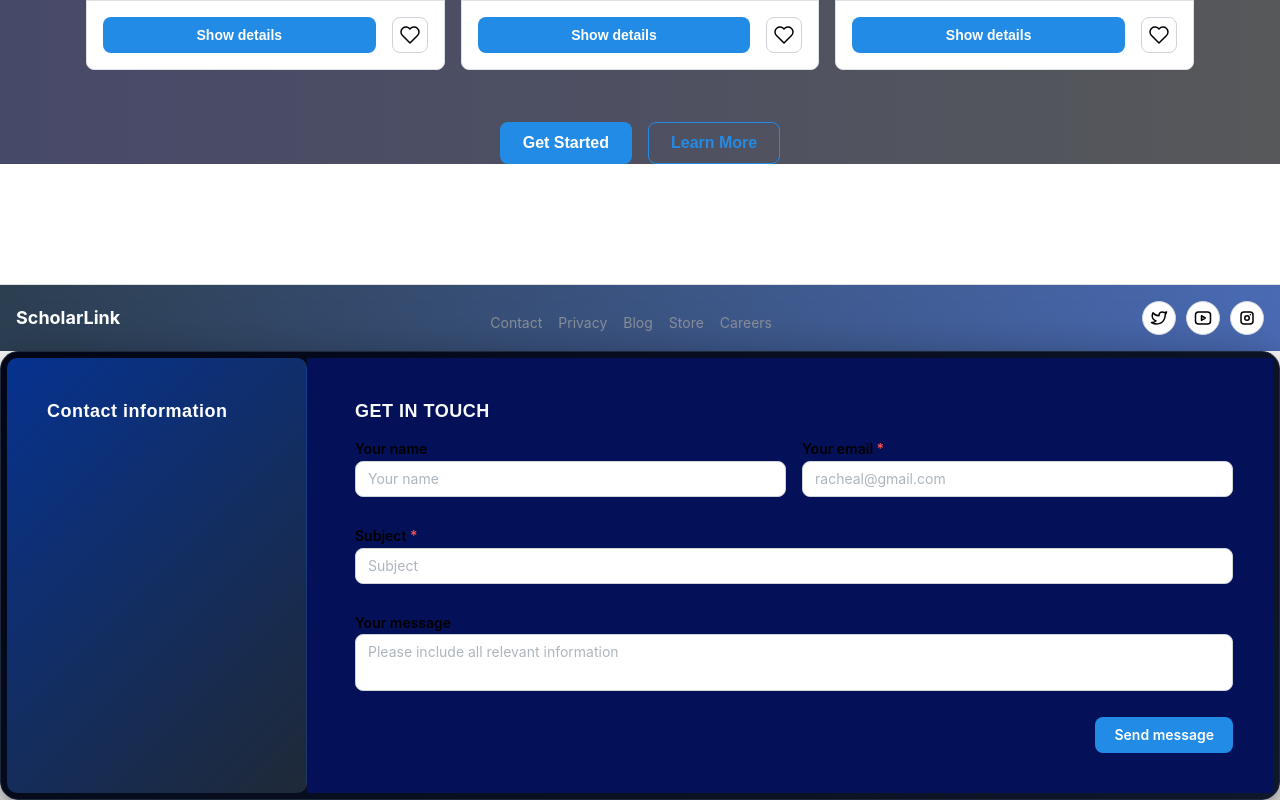
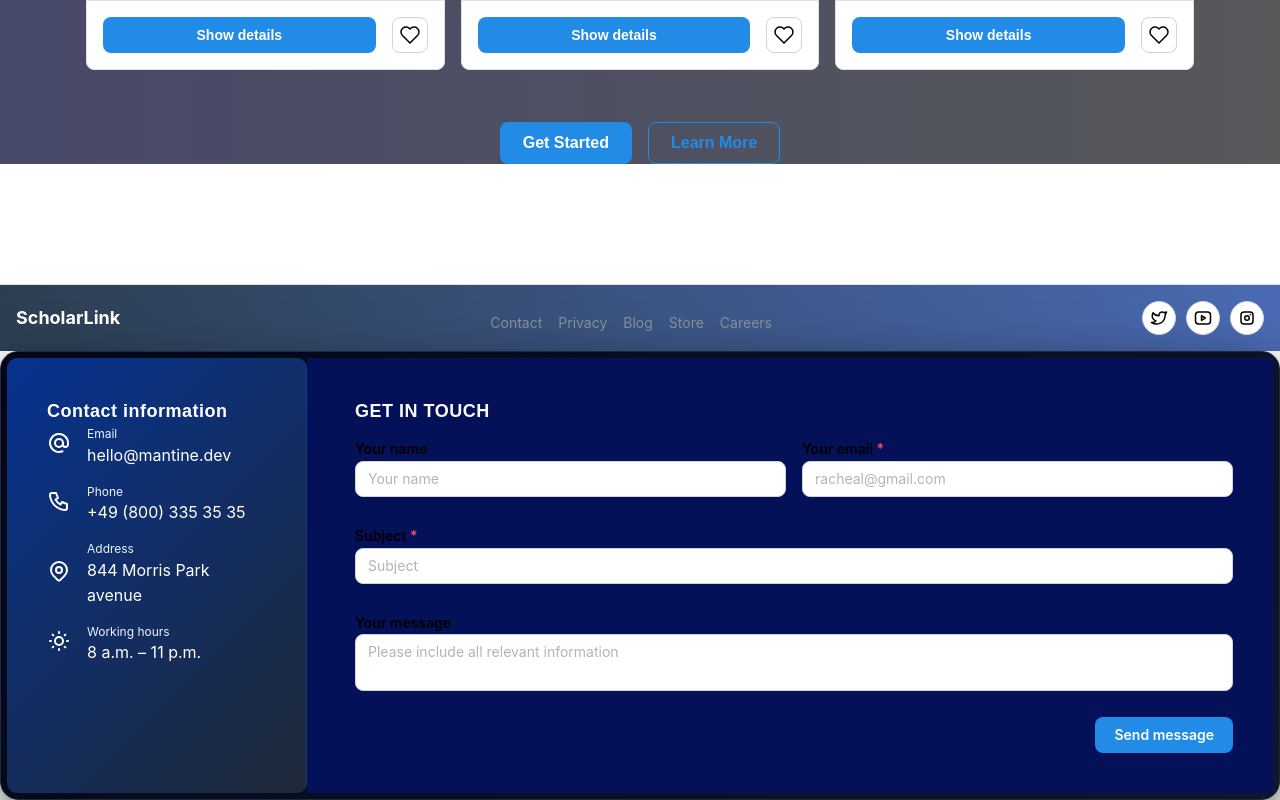
Before and after one commit to SamsonKwizela/Scholar_Link, a React (Vite) app: page / in a window 1280 px wide. Shown: the part 686-1486 px from the top of the page. Built offline with nearby package versions, Linux system fonts and the light colour scheme.

Commit message:
updated the contact information

```diff
--- a/src/pages/ContactIcons.jsx
+++ b/src/pages/ContactIcons.jsx
@@ -26,7 +26,7 @@ const MOCKDATA = [
   { title: 'Working hours', description: '8 a.m. – 11 p.m.', icon: IconSun },
 ];
 
-export function ContactIconsList() {
+export function ContactIcons() {
   const items = MOCKDATA.map((item, index) => <ContactIcon key={index} {...item} />);
   return <Stack>{items}</Stack>;
 }
--- a/src/pages/ContactUs.css
+++ b/src/pages/ContactUs.css
@@ -80,6 +80,7 @@
   color: #e5e7eb;
   display: flex;
   flex-direction: column;
+
 }
 
 /* Responsive */
--- a/src/pages/ContactUs.jsx
+++ b/src/pages/ContactUs.jsx
@@ -1,5 +1,6 @@
 import { Button, Group, Paper, SimpleGrid, Text, Textarea, TextInput } from '@mantine/core';
 import './ContactUs.css';
+import { ContactIcons } from './ContactIcons';
 
 function ContactUs() {
     const handleSubmit = (event) => {
@@ -21,6 +22,7 @@ function ContactUs() {
           <Text fz="lg" fw={700} className="title" c="#fff">
             Contact information
           </Text>
+          <ContactIcons />
         </div>
 
         <form className="form" onSubmit={handleSubmit}>
```
